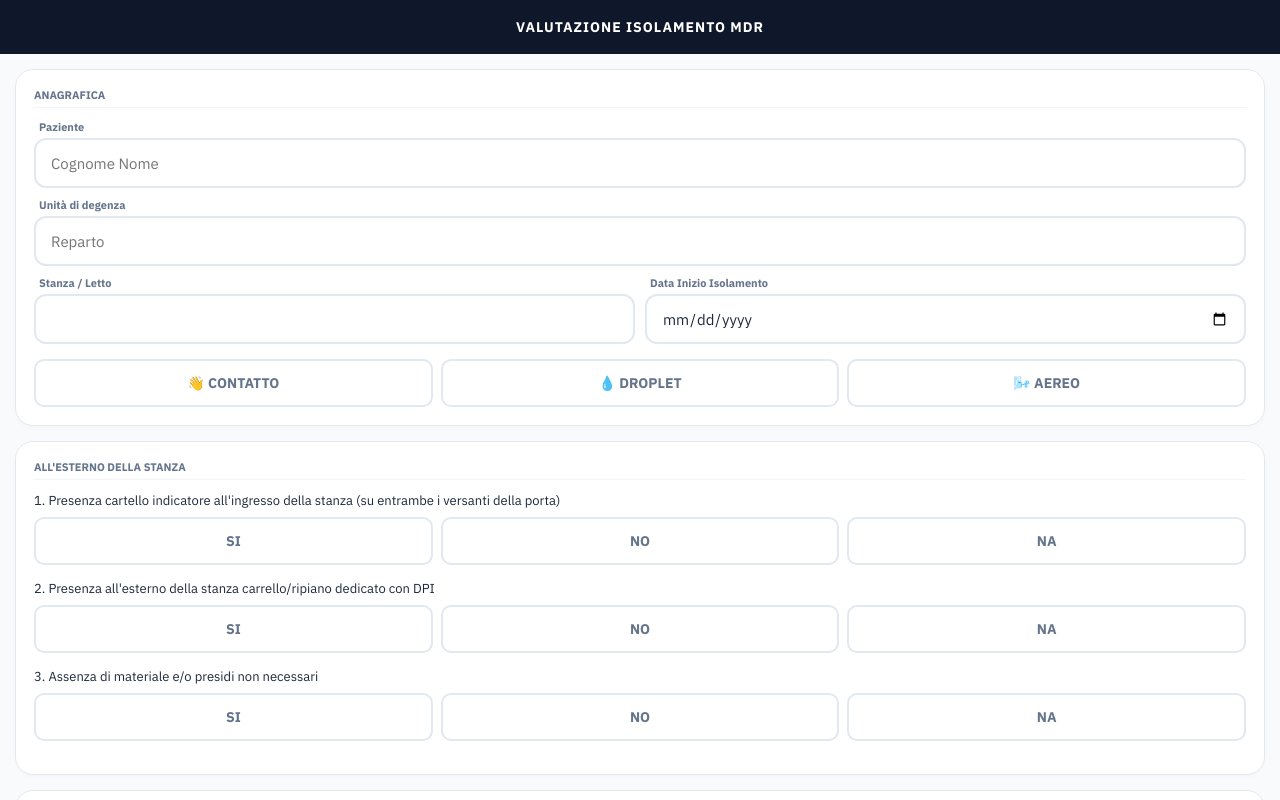
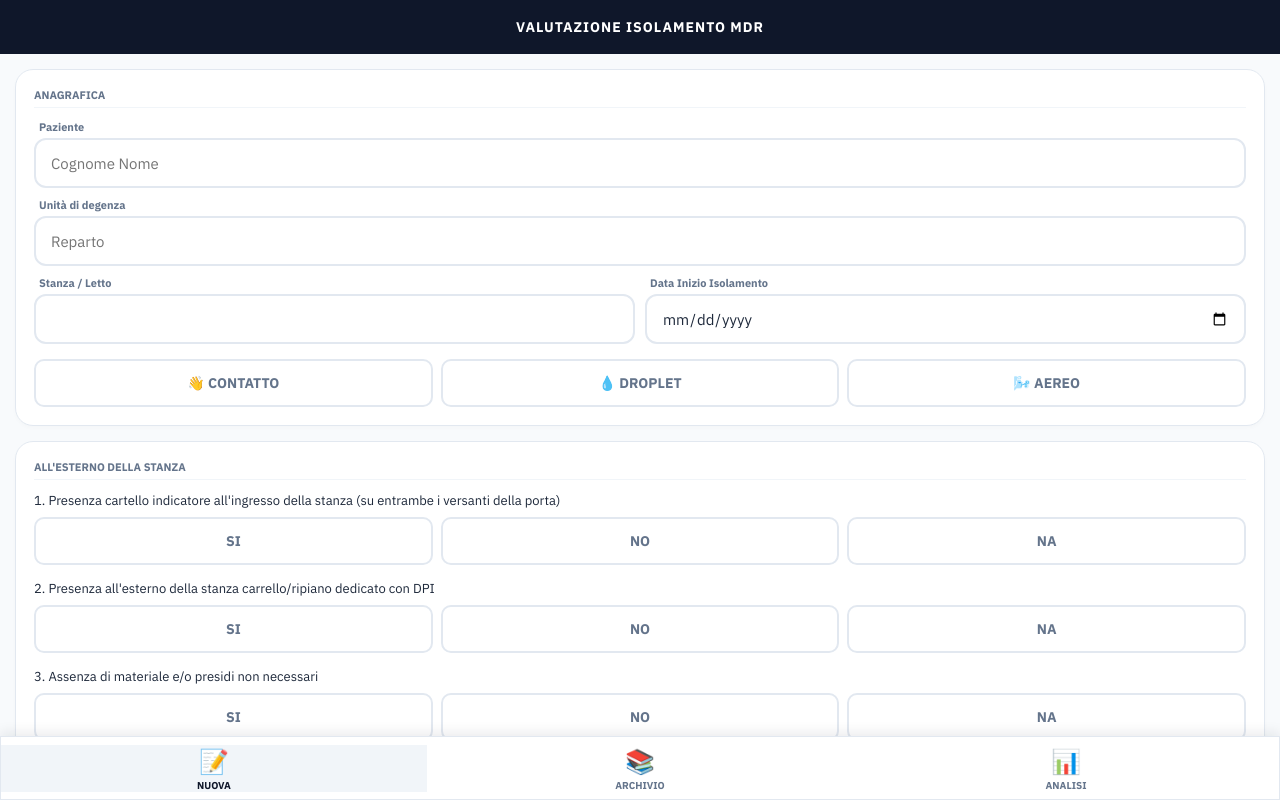
Before and after one commit to fabriziodipace1992-eng/Mdrapper-, a plain HTML site: page index.html in a window 1280 px wide. Drawn offline with Linux system fonts and the light colour scheme.

Commit message:
Update index.html

```diff
--- a/index.html
+++ b/index.html
@@ -59,7 +59,7 @@ body {
 .pages {
     flex: 1;
     overflow-y: auto;
-    padding: 15px 15px 15px;
+    padding: 15px 15px calc(64px + env(safe-area-inset-bottom));
 }
 
 .page {
@@ -184,12 +184,16 @@ input[type="date"]::-webkit-date-and-time-value {
     display: flex;
     background: white;
     border: 1px solid var(--border);
-    border-radius: 18px 18px 0 0;
+    position: fixed;
+    left: 0;
+    right: 0;
+    bottom: 0;
+    height: calc(64px + env(safe-area-inset-bottom));
+    z-index: 900;
     box-shadow: 0 -4px 12px rgba(15,23,42,0.08);
-    flex-shrink: 0;
-    height: calc(64px + env(safe-area-inset-bottom));
+    padding-bottom: env(safe-area-inset-bottom);
     align-items: flex-start;
-    padding-top: 0;
+    padding-top: 8px;
 }
 
 
```
